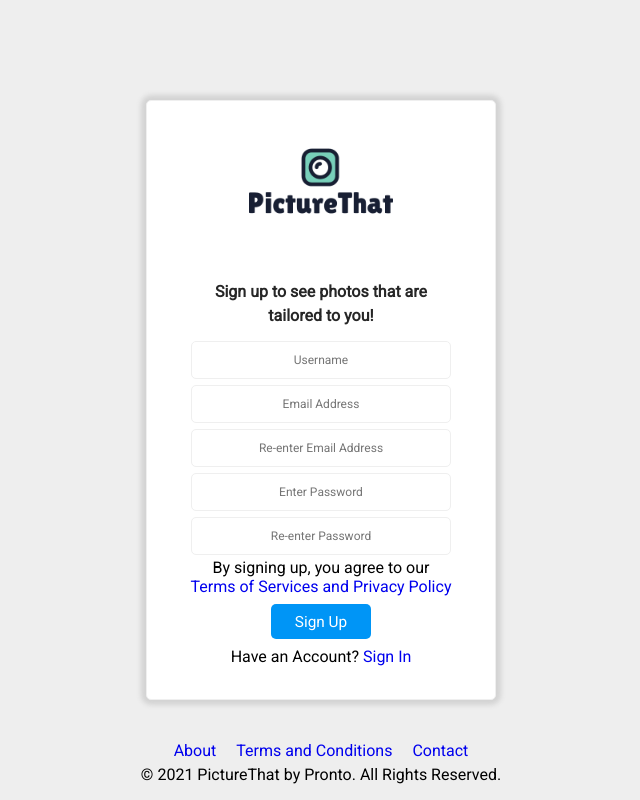
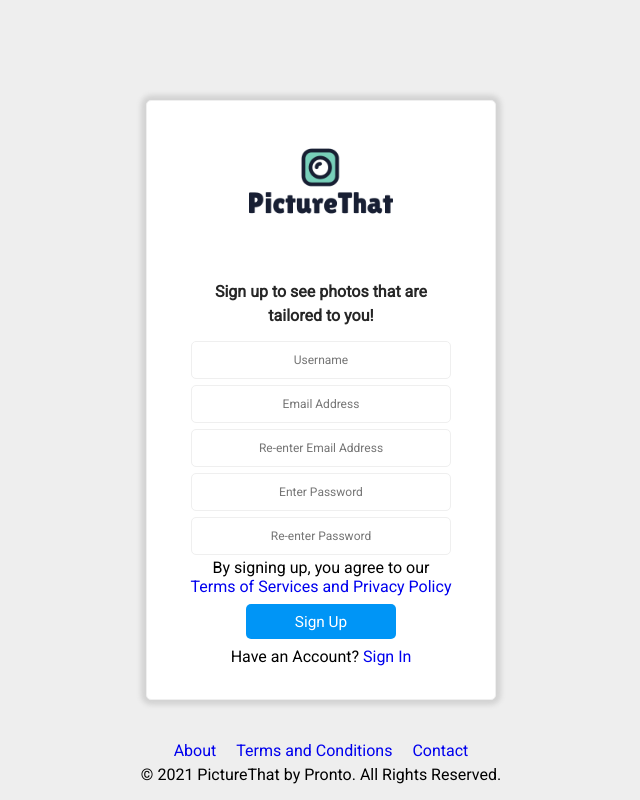
Before and after one commit to edrumm/3rd-Year-Project, a React (Create React App) app in the folder FrontEnd/picturethat/: page /SignUp in a window 1280 px wide. Shown: the whole page, without its empty margins (319-959 px from the left). Built offline with nearby package versions, Linux system fonts and the light colour scheme; no server answers.

Commit message:
fixed sign up button

```diff
--- a/FrontEnd/picturethat/src/Pages/Pages.css
+++ b/FrontEnd/picturethat/src/Pages/Pages.css
@@ -48,6 +48,26 @@ button{
     padding: 1% 3%;
     width: 268px;
     height: 30px;
+    margin-top: 8px;
+    margin-right: 40px;
+    margin-left: 40px;
+    margin-bottom: 8px;
+
+    border: 1px solid transparent;
+    color: white;
+    background-color: #0095f6;
+    background-color: rgba(var(--d69,0,149,246),1);
+    border-radius: 5px;
+
+    font-family: 'Roboto', sans-serif;
+    font-size: 1.2vw;
+    display: inline-block;
+    text-align: center;
+}
+.buttonsu{
+    padding: 1% 3%;
+    width: 150px;
+    height: 35px;
     margin-top: 8px;
     margin-right: 40px;
     margin-left: 40px;
--- a/FrontEnd/picturethat/src/Pages/SignUp.jsx
+++ b/FrontEnd/picturethat/src/Pages/SignUp.jsx
@@ -257,7 +257,7 @@ const SignUp  = () => {
                         <button
                             id="signInButton"
                             onClick= {validateForm}
-                            className="button">Sign Up
+                            className="buttonsu">Sign Up
                         </button>
 
                     <p>Have an Account? <Link to="/SignIn"> Sign In</Link></p>
```
